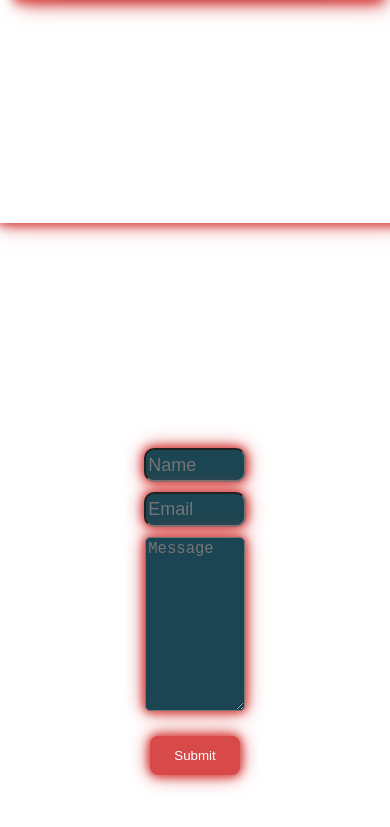
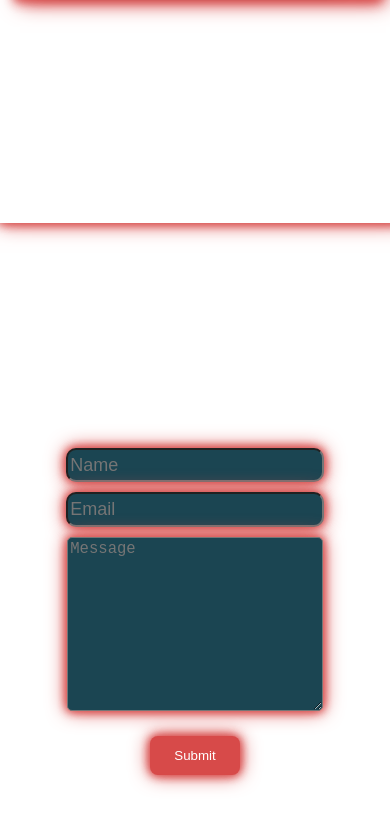
Before and after one commit to shwifty-man/professional-portfolio, a React (Create React App) app: page / in a window 390 px wide. Shown: the part 3646-4473 px from the top of the page. Built offline with nearby package versions, Linux system fonts and the light colour scheme.

Commit message:
Make contact section responsive

```diff
--- a/src/Contact.css
+++ b/src/Contact.css
@@ -75,3 +75,10 @@
   box-shadow: 0 0 15px #d74a49, 0 0 30px #d74a49,
     0 0 45px rgba(215, 74, 73, 0.8);
 }
+
+@media only screen and (max-width: 1000px) {
+.Contact-message textarea, input {
+  min-width: 80%;
+  max-width: 100%;
+}
+}
```
